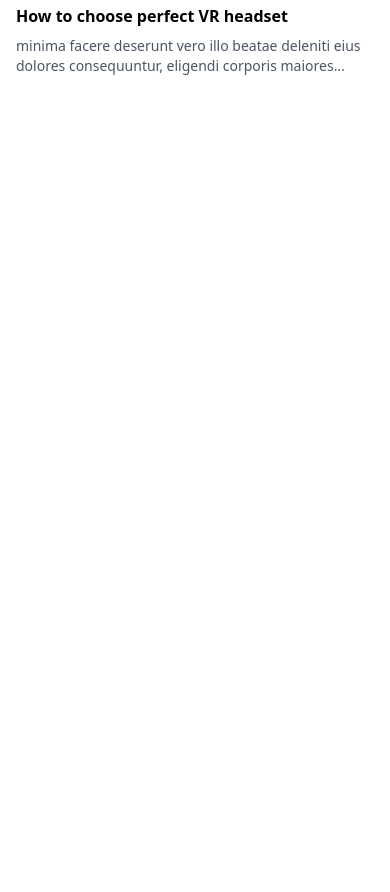
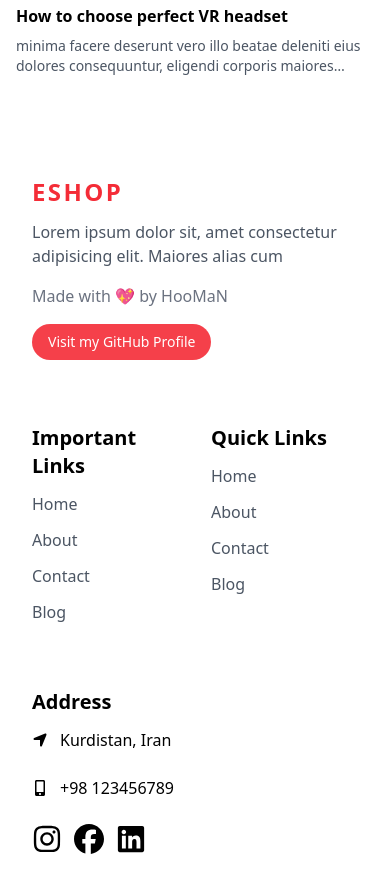
Before and after one commit to hooman-nourbakhsh/E-Shop-App, a React (Vite) app: page / in a window 390 px wide. Shown: the part 7440-8332 px from the top of the page. Before the commit the page ends 7564 px from the top, so only its background shows below. Built offline with nearby package versions, Linux system fonts and the light colour scheme.

Commit message:
feat: :sparkles: I added the Footer component
I created Footer.jsx with a responsive multi-column layout including company details, navigation links, address, and social media icons, styled with Tailwind CSS for dark mode, and integrated the Footer component into App.jsx.

```diff
--- a/src/App.jsx
+++ b/src/App.jsx
@@ -9,6 +9,7 @@
 import smartwatch from "./assets/category/smartwatch2.png";
 import Blogs from "./components/Blogs";
 import Partners from "./components/Partners";
+import Footer from "./components/Footer";
 
 const BannerData = {
   discount: "30% off ",
@@ -44,6 +45,7 @@
       <Banner data={BannerData2} />
       <Blogs />
       <Partners />
+      <Footer />
     </div>
   );
 };
--- /dev/null
+++ b/src/components/Footer.jsx
@@ -0,0 +1,105 @@
+import { FaMobileAlt } from "react-icons/fa";
+import { FaFacebook, FaInstagram, FaLinkedin, FaLocationArrow } from "react-icons/fa6";
+
+const FooterLinks = [
+  {
+    title: "Home",
+    link: "/#",
+  },
+  {
+    title: "About",
+    link: "/#about",
+  },
+  {
+    title: "Contact",
+    link: "/#contact",
+  },
+  {
+    title: "Blog",
+    link: "/#blog",
+  },
+];
+
+const Footer = () => {
+  return (
+    <div className="dark:bg-gray-950">
+      <div className="container ">
+        <div className="grid md:grid-cols-3 pb-20 pt-5">
+          {/* company details */}
+          <div className="py-8 px-4">
+            <a href="#" className="text-primary font-semibold tracking-widest text-2xl uppercase sm:text-3xl">
+              Eshop
+            </a>
+            <p className="text-gray-600 dark:text-white/70 lg:pr-24 pt-3">
+              Lorem ipsum dolor sit, amet consectetur adipisicing elit. Maiores alias cum
+            </p>
+            <p className="text-gray-500 mt-4">Made with 💖 by HooMaN</p>
+            <a
+              href="https://github.com/hooman-nourbakhsh"
+              target="_blank"
+              rel="noopener noreferrer"
+              className="inline-block bg-primary/90 text-white py-2 px-4 mt-4 text-sm rounded-full">
+              Visit my GitHub Profile
+            </a>
+          </div>
+          {/* footer links */}
+          <div className="col-span-2 grid grid-cols-2 sm:grid-cols-3 md:pl-10">
+            <div className="py-8 px-4">
+              <h1 className="text-xl font-bold sm:text-left mb-3">Important Links</h1>
+              <ul className="space-y-3">
+                {FooterLinks.map((data, index) => (
+                  <li key={index}>
+                    <a href={data.link} className="text-gray-600 dark:text-gray-400 hover:dark:text-white hover:text-black duration-300">
+                      {data.title}
+                    </a>
+                  </li>
+                ))}
+              </ul>
+            </div>
+            {/* second col links */}
+            <div className="py-8 px-4">
+              <h1 className="text-xl font-bold sm:text-left mb-3">Quick Links</h1>
+              <ul className="space-y-3">
+                {FooterLinks.map((data, index) => (
+                  <li key={index}>
+                    <a href={data.link} className="text-gray-600 dark:text-gray-400 hover:dark:text-white hover:text-black duration-300">
+                      {data.title}
+                    </a>
+                  </li>
+                ))}
+              </ul>
+            </div>
+            {/* Company Address */}
+            <div className="py-8 px-4 col-span-2 sm:col-auto">
+              <h1 className="text-xl font-bold sm:text-left mb-3">Address</h1>
+              <div>
+                <div className="flex items-center gap-3">
+                  <FaLocationArrow />
+                  <p>Kurdistan, Iran</p>
+                </div>
+                <div className="flex items-center gap-3 mt-6">
+                  <FaMobileAlt />
+                  <p>+98 123456789</p>
+                </div>
+                {/* social links */}
+                <div className="flex items-center gap-3 mt-6">
+                  <a href="#">
+                    <FaInstagram className="text-3xl hover:text-primary duration-300" />
+                  </a>
+                  <a href="#">
+                    <FaFacebook className="text-3xl hover:text-primary duration-300" />
+                  </a>
+                  <a href="#">
+                    <FaLinkedin className="text-3xl hover:text-primary duration-300" />
+                  </a>
+                </div>
+              </div>
+            </div>
+          </div>
+        </div>
+      </div>
+    </div>
+  );
+};
+
+export default Footer;
```
